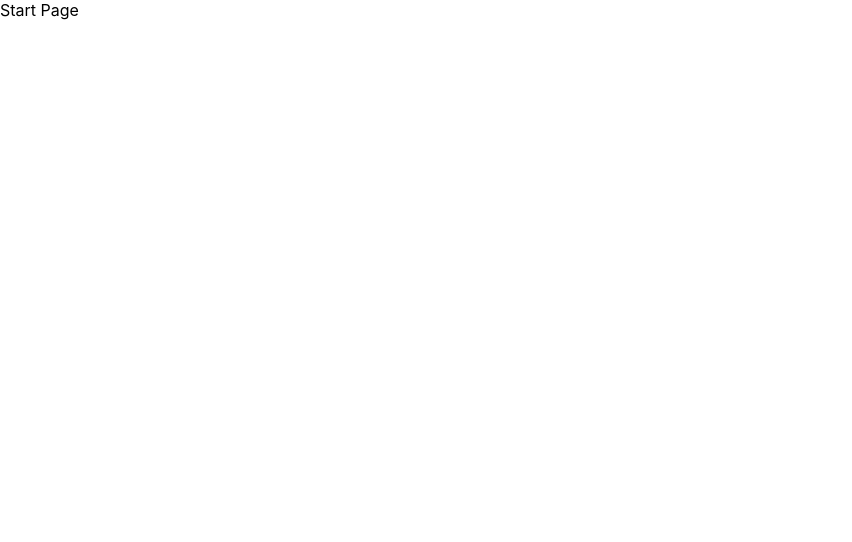
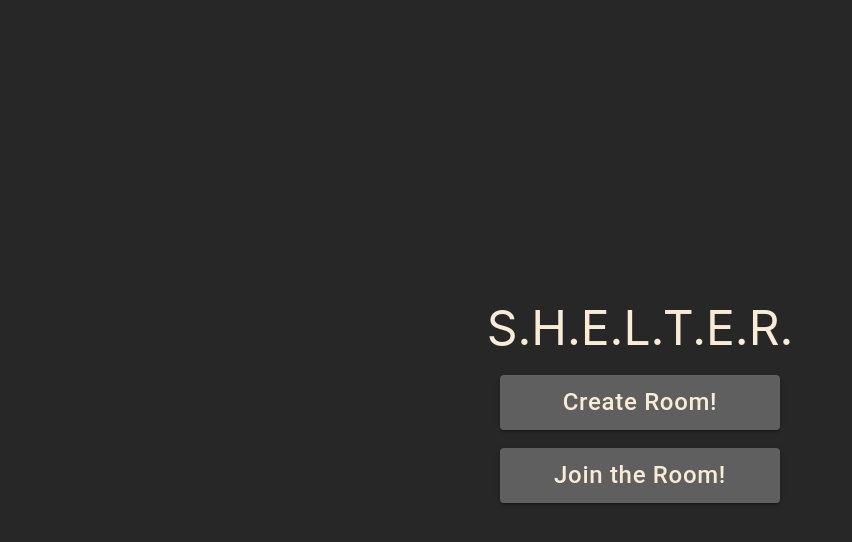
Before and after one commit to AlexAnoschenko/shelter, a React (Create React App) app in the folder frontend/: page / in a window 1280 px wide. Shown: the top 542 px of the page, without its empty margins (0-852 px from the left). Built offline with nearby package versions, Linux system fonts and the light colour scheme.

Commit message:
SF-00003 start page

```diff
--- a/frontend/package.json
+++ b/frontend/package.json
@@ -3,6 +3,10 @@
   "version": "0.1.0",
   "private": true,
   "dependencies": {
+    "@emotion/react": "^11.8.1",
+    "@emotion/styled": "^11.8.1",
+    "@mui/material": "^5.4.3",
+    "@mui/styles": "^5.4.2",
     "@testing-library/jest-dom": "^5.16.2",
     "@testing-library/react": "^12.1.3",
     "@testing-library/user-event": "^13.5.0",
--- a/frontend/src/App.js
+++ b/frontend/src/App.js
@@ -4,9 +4,11 @@ import AppRouter from './components/AppRouter/AppRouter';
 
 const App = () => {
   return (
-    <BrowserRouter>
-      <AppRouter />
-    </BrowserRouter>
+    <div className='main-app'>
+      <BrowserRouter>
+        <AppRouter />
+      </BrowserRouter>
+    </div>
   );
 };
 
--- /dev/null
+++ b/frontend/src/components/Button/Button.jsx
@@ -0,0 +1,29 @@
+import Button from '@mui/material/Button';
+import { makeStyles } from '@mui/styles';
+
+const useStyles = makeStyles(() => ({
+  root: {
+    width: (props) => props.width,
+    height: (props) => props.height,
+    fontSize: '1.5rem !important',
+    textTransform: 'none !important',
+    backgroundColor: '#5f5f5f !important',
+    color: 'antiquewhite !important',
+
+    '&:active': {
+      backgroundColor: '#1b1b1b !important',
+    },
+  },
+}));
+
+const CustomButton = ({ textButton, width = 280, height = 55 }) => {
+  const classes = useStyles({ width, height });
+
+  return (
+    <Button className={classes.root} variant='contained'>
+      {textButton}
+    </Button>
+  );
+};
+
+export default CustomButton;
--- /dev/null
+++ b/frontend/src/components/Link/Link.jsx
@@ -0,0 +1,20 @@
+import { Link } from 'react-router-dom';
+import { makeStyles } from '@mui/styles';
+
+const useStyles = makeStyles(() => ({
+  link: {
+    textDecoration: 'none',
+  },
+}));
+
+const CustomLink = ({ children, to }) => {
+  const classes = useStyles();
+
+  return (
+    <Link className={classes.link} to={to}>
+      {children}
+    </Link>
+  );
+};
+
+export default CustomLink;
--- a/frontend/src/components/StartPage/StartPage.jsx
+++ /dev/null
@@ -1,5 +0,0 @@
-const StartPage = () => {
-  return <div>Start Page</div>;
-};
-
-export default StartPage;
--- a/frontend/src/index.css
+++ b/frontend/src/index.css
@@ -5,6 +5,8 @@ body {
     sans-serif;
   -webkit-font-smoothing: antialiased;
   -moz-osx-font-smoothing: grayscale;
+  background-color: rgb(39, 39, 39);
+  color: antiquewhite;
 }
 
 code {
--- /dev/null
+++ b/frontend/src/pages/CreateRoomPage.jsx/CreateRoomPage.jsx
@@ -0,0 +1,25 @@
+import CustomButton from '../../components/Button/Button';
+import { makeStyles } from '@mui/styles';
+
+const useStyles = makeStyles(() => ({
+  main: {
+    height: '100vh',
+    display: 'flex',
+    flexDirection: 'column',
+    justifyContent: 'center',
+    alignItems: 'center',
+    gap: '18px',
+  },
+}));
+
+const CreateRoomPage = () => {
+  const classes = useStyles();
+
+  return (
+    <div className={classes.main}>
+      <CustomButton textButton='Ready!' />
+    </div>
+  );
+};
+
+export default CreateRoomPage;
--- /dev/null
+++ b/frontend/src/pages/StartPage/StartPage.jsx
@@ -0,0 +1,36 @@
+import CustomButton from '../../components/Button/Button';
+import { makeStyles } from '@mui/styles';
+import CustomLink from '../../components/Link/Link';
+
+const useStyles = makeStyles(() => ({
+  main: {
+    height: '100vh',
+    display: 'flex',
+    flexDirection: 'column',
+    justifyContent: 'center',
+    alignItems: 'center',
+    gap: '18px',
+  },
+  title: {
+    fontSize: '3rem',
+  },
+}));
+
+const StartPage = () => {
+  const classes = useStyles();
+
+  return (
+    <div className={classes.main}>
+      <div className={classes.title}>S.H.E.L.T.E.R.</div>
+      <CustomLink to='/createRoom'>
+        <CustomButton textButton='Create Room!' />
+      </CustomLink>
+
+      <CustomLink to='/joinRoom'>
+        <CustomButton textButton='Join the Room!' />
+      </CustomLink>
+    </div>
+  );
+};
+
+export default StartPage;
--- a/frontend/src/routes.js
+++ b/frontend/src/routes.js
@@ -1,4 +1,8 @@
-import StartPage from './components/StartPage/StartPage';
-import { START_PAGE } from './utils/constants';
+import StartPage from './pages/StartPage/StartPage';
+import CreateRoomPage from './pages/CreateRoomPage.jsx/CreateRoomPage';
+import { START_PAGE, CREATE_ROOM_PAGE } from './utils/constants';
 
-export const Routes = [{ path: START_PAGE, Component: StartPage }];
+export const Routes = [
+  { path: START_PAGE, Component: StartPage },
+  { path: CREATE_ROOM_PAGE, Component: CreateRoomPage },
+];
--- a/frontend/src/utils/constants.js
+++ b/frontend/src/utils/constants.js
@@ -1 +1,2 @@
 export const START_PAGE = '/';
+export const CREATE_ROOM_PAGE = '/createRoom';
```
Also changed, not shown: 1 other file (tests, documents, lock files or other folders).
